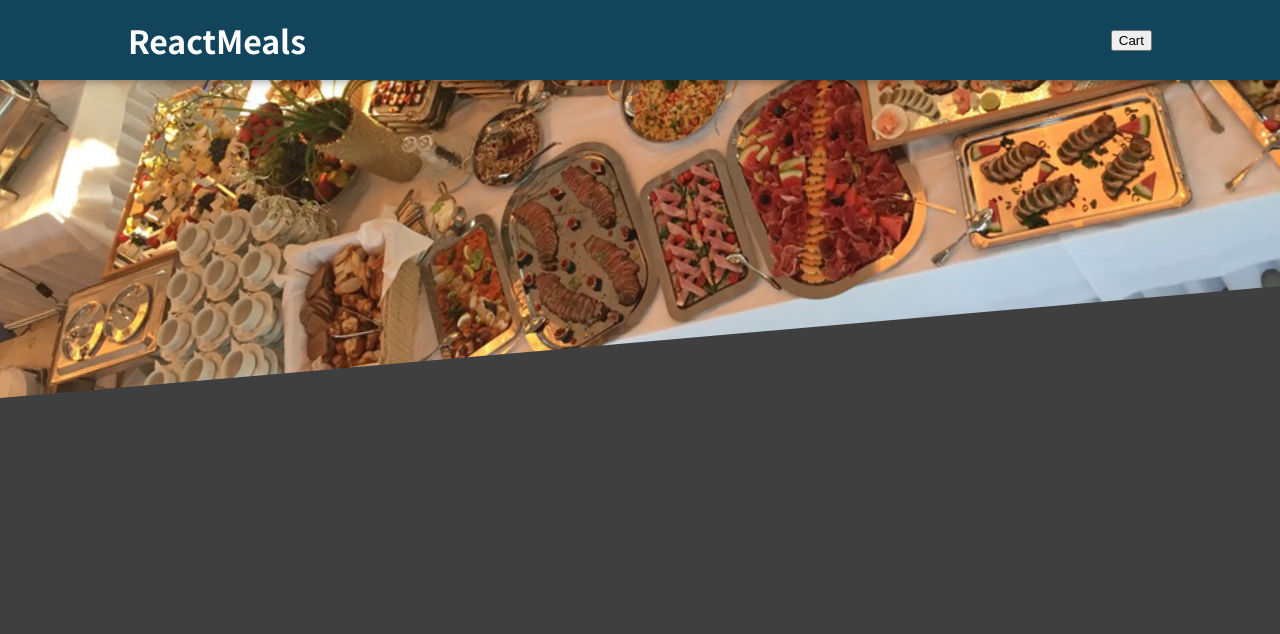
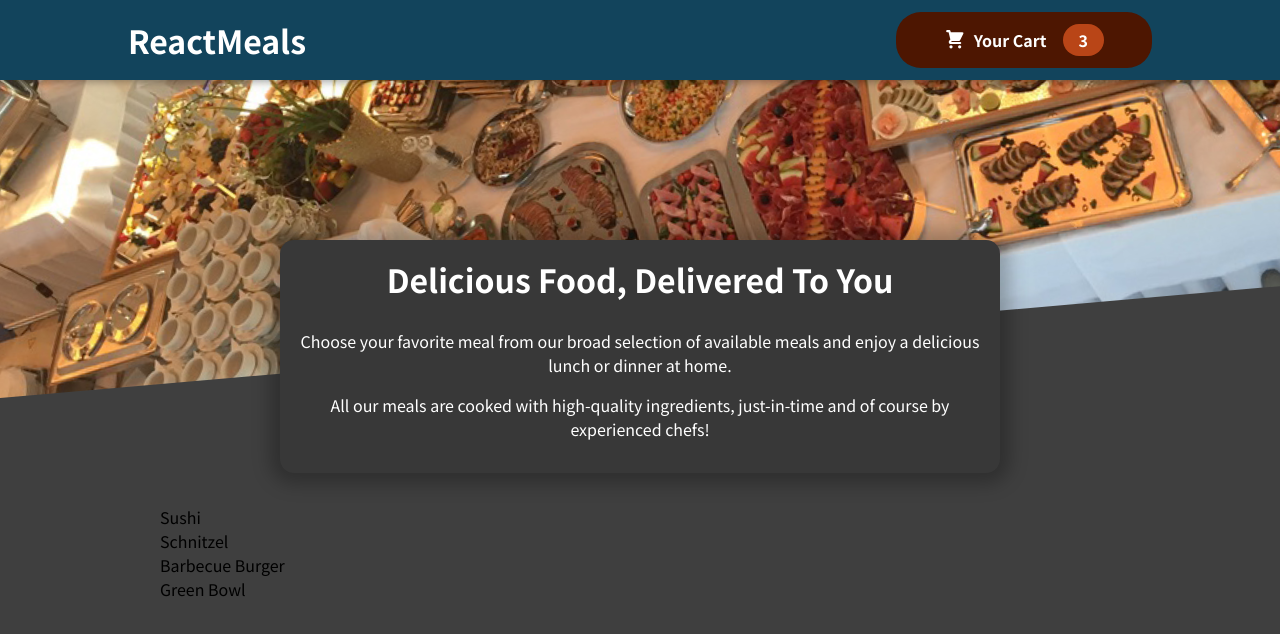
Before and after one commit to WilsonKinyua/react-meals, a React (Create React App) app: page / in a window 1280 px wide. Shown: the top 634 px of the page. Built offline with nearby package versions, Linux system fonts and the light colour scheme.

Commit message:
displaying meals

```diff
--- a/src/App.js
+++ b/src/App.js
@@ -1,10 +1,14 @@
 import { Fragment } from "react";
 import Header from "./components/Layout/Header";
+import Meals from "./components/Meals/Meals";
 
 function App() {
   return (
     <Fragment>
       <Header />
+      <main>
+        <Meals />
+      </main>
     </Fragment>
   );
 }
--- a/src/components/Layout/Header.js
+++ b/src/components/Layout/Header.js
@@ -2,13 +2,14 @@
 
 import mealsImage from "../../assets/meals.jpg";
 import classes from "./Header.module.css";
+import HeaderCartButton from "./HeaderCartButton";
 
 const Header = (props) => {
   return (
     <React.Fragment>
       <header className={classes.header}>
         <h1>ReactMeals</h1>
-        <button>Cart</button>
+        <HeaderCartButton />
       </header>
       <div className={classes["main-image"]}>
         <img src={mealsImage} alt="" />
--- a/src/components/Layout/HeaderCartButton.js
+++ b/src/components/Layout/HeaderCartButton.js
@@ -0,0 +1,16 @@
+import classes from "./HeaderCartButton.module.css";
+import CartIcon from "../Cart/CartIcon";
+
+const HeaderCartButton = (props) => {
+  return (
+    <button className={classes.button}>
+      <span className={classes.icon}>
+        <CartIcon />
+      </span>
+      <span>Your Cart</span>
+      <span className={classes.badge}>3</span>
+    </button>
+  );
+};
+
+export default HeaderCartButton;
--- /dev/null
+++ b/src/components/Meals/AvailableMeals.js
@@ -0,0 +1,40 @@
+import classes from "./AvailableMeals.module.css";
+
+const DUMMY_MEALS = [
+  {
+    id: "m1",
+    name: "Sushi",
+    description: "Finest fish and veggies",
+    price: 22.99,
+  },
+  {
+    id: "m2",
+    name: "Schnitzel",
+    description: "A german specialty!",
+    price: 16.5,
+  },
+  {
+    id: "m3",
+    name: "Barbecue Burger",
+    description: "American, raw, meaty",
+    price: 12.99,
+  },
+  {
+    id: "m4",
+    name: "Green Bowl",
+    description: "Healthy...and green...",
+    price: 18.99,
+  },
+];
+
+const AvailableMeals = () => {
+  const mealsList = DUMMY_MEALS.map((meals) => <li>{meals.name}</li>);
+
+  return (
+    <section className={classes.meals}>
+      <ul>{mealsList}</ul>
+    </section>
+  );
+};
+
+export default AvailableMeals;
--- /dev/null
+++ b/src/components/Meals/AvailableMeals.module.css
@@ -0,0 +1,24 @@
+.meals {
+  max-width: 60rem;
+  width: 90%;
+  margin: 2rem auto;
+  animation: meals-appear 1s ease-out forwards;
+}
+
+.meals ul {
+  list-style: none;
+  margin: 0;
+  padding: 0;
+}
+
+@keyframes meals-appear {
+  from {
+    opacity: 0;
+    transform: translateY(3rem);
+  }
+
+  to {
+    opacity: 1;
+    transform: translateY(0);
+  }
+}
--- /dev/null
+++ b/src/components/Meals/Meals.js
@@ -0,0 +1,14 @@
+import { Fragment } from "react";
+import AvailableMeals from "./AvailableMeals";
+import MealsSummary from "./MealsSummary";
+
+const Meals = (props) => {
+  return (
+    <Fragment>
+      <MealsSummary />
+      <AvailableMeals />
+    </Fragment>
+  );
+};
+
+export default Meals;
--- /dev/null
+++ b/src/components/Meals/MealsSummary.js
@@ -0,0 +1,19 @@
+import classes from "./MealsSummary.module.css";
+
+const MealsSummary = () => {
+  return (
+    <section className={classes.summary}>
+      <h2>Delicious Food, Delivered To You</h2>
+      <p>
+        Choose your favorite meal from our broad selection of available meals
+        and enjoy a delicious lunch or dinner at home.
+      </p>
+      <p>
+        All our meals are cooked with high-quality ingredients, just-in-time and
+        of course by experienced chefs!
+      </p>
+    </section>
+  );
+};
+
+export default MealsSummary;
--- /dev/null
+++ b/src/components/Meals/MealsSummary.module.css
@@ -0,0 +1,18 @@
+.summary {
+  text-align: center;
+  max-width: 45rem;
+  width: 90%;
+  margin: auto;
+  margin-top: -10rem;
+  position: relative;
+  background-color: #383838;
+  color: white;
+  border-radius: 14px;
+  padding: 1rem;
+  box-shadow: 0 1px 18px 10px rgba(0, 0, 0, 0.25);
+}
+
+.summary h2 {
+  font-size: 2rem;
+  margin-top: 0;
+}
```
Also changed, not shown: 1 other file (tests, documents, lock files or other folders).
